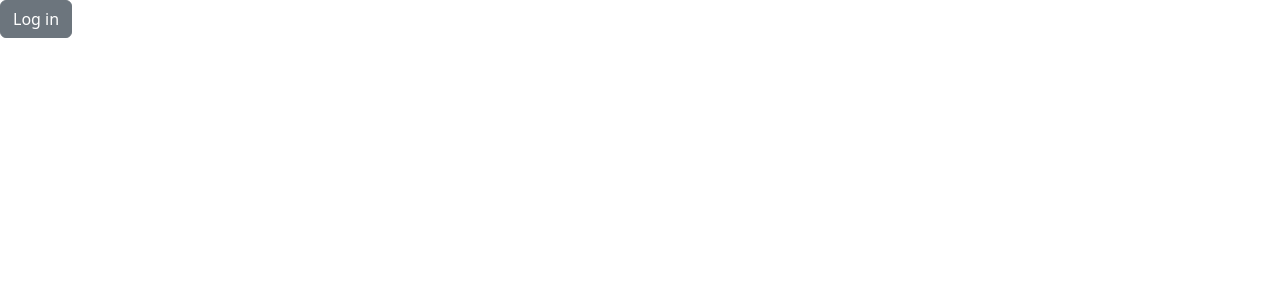
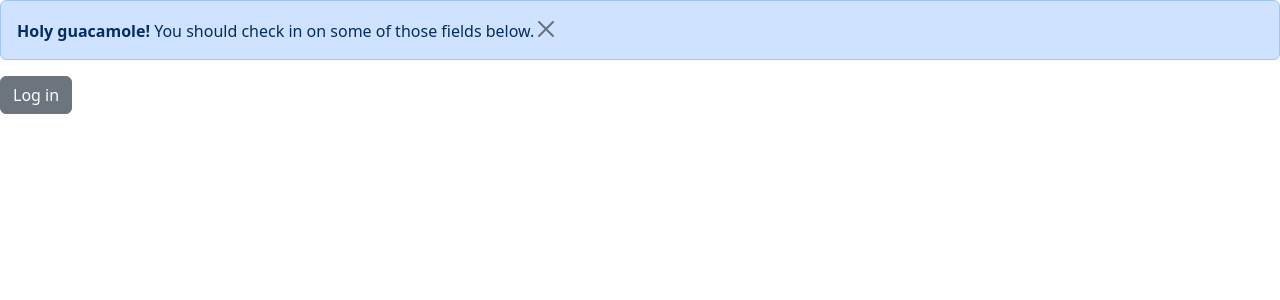
Before and after one commit to himani1001/Learning-React-with-TypeScript, a React (Vite) app in the folder vite-project/: page / in a window 1280 px wide. Both pictures are taken after a click on the button "Log in". Shown: the top 300 px of the page. Built offline with nearby package versions, Linux system fonts and the light colour scheme.

Commit message:
Showing Alert

```diff
--- a/vite-project/src/App.tsx
+++ b/vite-project/src/App.tsx
@@ -1,6 +1,8 @@
 // import TodoList from "./components/TodoList";
 
 import Button from "./components/Button";
+import Alert from "./components/Alert";
+import { useState } from "react";
 
 // import Alert from "./components/Alert";
 
@@ -20,6 +22,8 @@ function App(){
 //     console.log(day);
 //   }
 
+  const [alertVisible, setAlertVisibility] = useState(false);
+
   return (
   <div>
     {/* <TodoList days = {days} heading = 'Days' onSelectItem={
@@ -30,7 +34,8 @@ function App(){
         Hello <span>World!</span>
       </Alert> */}
 
-      <Button color="secondary" onClick={() => console.log('Clicked')}>Log in</Button>
+      { alertVisible && <Alert onClose={() => setAlertVisibility(false)}><strong>Holy guacamole!</strong> You should check in on some of those fields below.</Alert>}
+      <Button color="secondary" onClick={() => setAlertVisibility(true)}>Log in</Button>
     </div>
   )
 }
--- a/vite-project/src/components/Alert.tsx
+++ b/vite-project/src/components/Alert.tsx
@@ -2,11 +2,14 @@ import { ReactNode } from 'react'
 
 interface Props{
     children: ReactNode;
+    onClose: () => void;
 }
 
-const Alert = ({ children }: Props) => {
+const Alert = ({ children, onClose }: Props) => {
   return (
-    <div className='alert alert-primary'>{ children }</div>
+    <div className='alert alert-primary' alert-dismissible>{ children }
+    <button type='button' className='btn-close' onClick={onClose} data-bs-dismiss='alert'></button>
+    </div>
   )
 }
 
--- a/vite-project/src/components/Button.tsx
+++ b/vite-project/src/components/Button.tsx
@@ -1,13 +1,17 @@
+
 
 interface Props {
     children: string;
     onClick: () => void;
+    //optional
     color?: 'primary' | 'secondary' | 'danger';
 }
 
 const Button = ({ children, onClick, color }: Props) => {
     return (
-        <button className={'btn btn-' + color} onClick={onClick}>{ children }</button>
+        <div>
+            <button className={'btn btn-' + color} onClick={onClick}>{ children }</button>
+        </div>
     )
 }
 
```
